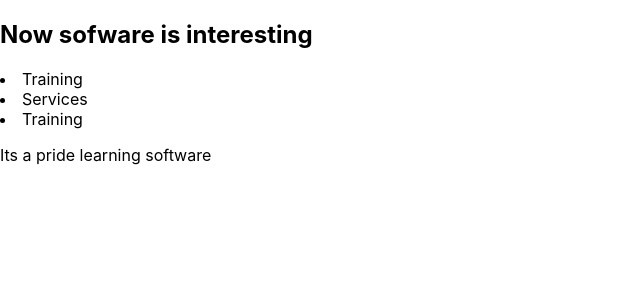
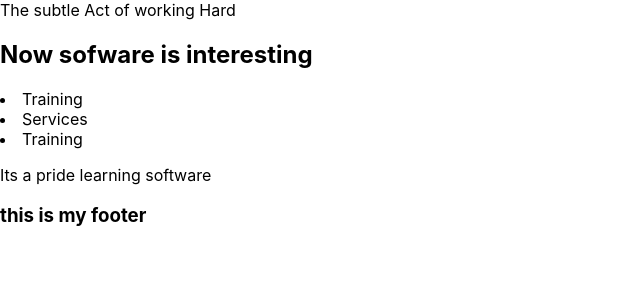
Before and after one commit to jamesoyanna/react-App-practise, a React (Create React App) app: page / in a window 1280 px wide. Shown: the top 300 px of the page, without its empty margins (0-640 px from the left). Built offline with nearby package versions, Linux system fonts and the light colour scheme.

Commit message:
created Navbar component

```diff
--- a/src/App.js
+++ b/src/App.js
@@ -1,20 +1,17 @@
 import React from 'react';
-import logo from './logo.svg';
+//import logo from './logo.svg';
+import Footer from "../src/components/Footer";
+import Header from "../src/components/Header";
+import NavBar from "../src/components/NavBar";
 import './App.css';
 
 function App() {
   return (
-    <div>
-      <nav>
-        <h1>Now sofware is interesting</h1>
-        <li>Training</li>
-        <li>Services</li>
-        <li>Training</li>
-        <main>
-          <p>Its a pride learning software</p>
-        </main>
-      </nav>
-    </div>
+    <React.Fragment>
+      <Header />
+      <NavBar />
+      <Footer />
+    </React.Fragment>
   );
 }
 
--- /dev/null
+++ b/src/components/Footer.js
@@ -0,0 +1,9 @@
+import React from 'react';
+
+function Footer(){
+
+    return (
+        <h3>this is my footer</h3>
+    )
+}
+export default Footer;
--- /dev/null
+++ b/src/components/Header.js
@@ -0,0 +1,11 @@
+import React from 'react';
+
+const Header = () => {
+    return (
+      <div>
+        <header>The subtle Act of working Hard</header>
+      </div>
+    );
+}
+
+export default Header;
--- /dev/null
+++ b/src/components/NavBar.js
@@ -0,0 +1,21 @@
+import React, { Component } from 'react';
+
+export class NavBar extends Component {
+    render() {
+        return (
+          <div>
+            <nav>
+              <h1>Now sofware is interesting</h1>
+              <li>Training</li>
+              <li>Services</li>
+              <li>Training</li>
+              <main>
+                <p>Its a pride learning software</p>
+              </main>
+            </nav>
+          </div>
+        );
+    }
+}
+
+export default NavBar;
```
